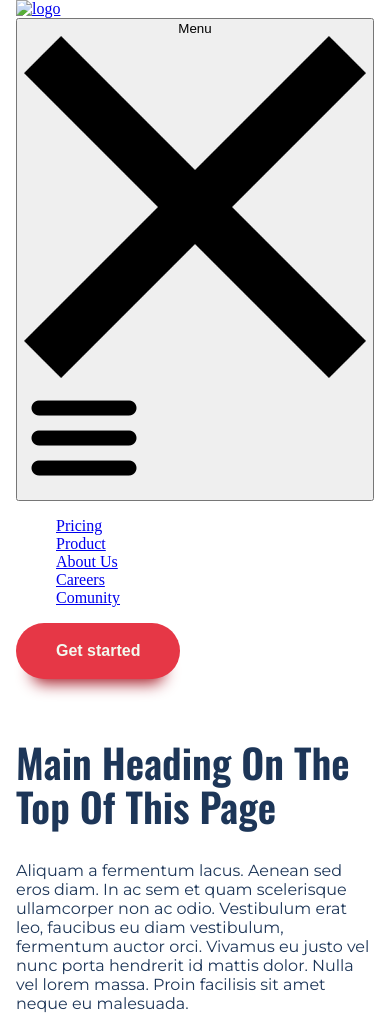
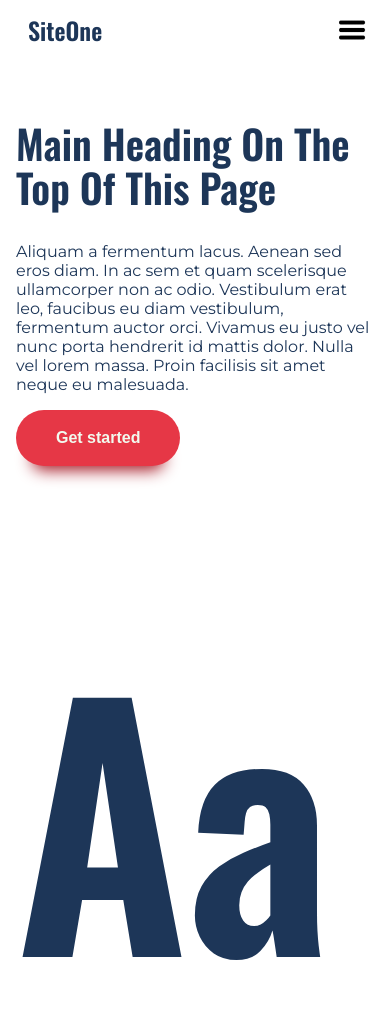
Before and after one commit to DabTheMatt/site_one, a website built with Vite: page index.html in a window 390 px wide. Shown: the top 1016 px of the page. Built offline with nearby package versions, Linux system fonts and the light colour scheme.

Commit message:
mobile nav

```diff
--- a/index.html
+++ b/index.html
@@ -10,10 +10,11 @@
   <body>
     <header class="main-header">
       <div class="container">
-        <a href="#"><img src="" alt="logo"></a>
+        <div class="nav-wrapper">
+          <h2 class="logo-text">SiteOne</h2>
           <button class="mobile-nav-toggle" aria-controls="primary-navigation"><span class="visually-hidden">Menu</span>
-          <img class="hamburger-close" src="./assets/images/hamburger_close.png" alt="" aria-hidden="true">
-          <img class="hamburger-open" src="./assets/images/hamburger_open.png" alt="" aria-hidden="true">
+            <img class="icon-size hamburger-close" src="./assets/images/hamb_close.png" alt="" aria-hidden="true">
+            <img class="icon-size hamburger-open" src="./assets/images/hamb_open.png" alt="" aria-hidden="true">
           </button>
           <nav aria-label="primary-navigation" class="header-menu">
             <ul role="list" class="main-nav" id="primary-navigation">
@@ -23,8 +24,9 @@
               <li><a href="#">Careers</a></li>
               <li><a href="#">Comunity</a></li>
             </ul>
-          <button class="regular-button">Get started</button>
           </nav>
+          <button class="regular-button" style="display: none">Get started</button>
+        </div>
       </div>
     </header>
 
--- a/script.js
+++ b/script.js
@@ -0,0 +1,2 @@
+const navToggle = document.querySelector('.mobile-nav-toggle');
+const primaryNav = document.querySelector('.header-menu');
--- a/style.css
+++ b/style.css
@@ -70,6 +70,18 @@
 }
 
 /* utility classes */
+
+.visually-hidden {
+  position: absolute;
+  width: 1px;
+  height: 1px;
+  padding: 0;
+  margin: -1px;
+  overflow: hidden;
+  clip: rect(0, 0, 0, 0);
+  white-space: nowrap;
+  border: 0;
+}
 
 .fs-p-heading {
   font-size: var(--font-size-primary-heading);
@@ -258,3 +270,47 @@ body {
 .regular-button[data-type="inverted"]:focus-visible {
   color: var(--accent-opacity-5);
 }
+
+/* navigation */
+
+.header-menu {
+  margin-top: var(--size-2);
+}
+
+.mobile-nav-toggle {
+  display: none;
+}
+
+@media (max-width: 50em) {
+  .header-menu {
+    display: none
+  }
+
+  .mobile-nav-toggle {
+    display: block;
+    cursor: pointer;
+    background-color: transparent;
+    border: 0;
+    padding: .5em;
+  }
+
+  .mobile-nav-toggle .hamburger-close{
+    display: none;
+  }
+}
+
+.icon-size {
+  width: 30px;
+  height: 30px;
+}
+
+.logo-text {
+  margin: 0;
+  padding: .5em;
+}
+
+.nav-wrapper {
+  display: flex;
+  align-items: center;
+  justify-content: space-between;
+}
```
Also changed, not shown: assets/images/hamb_close.png (added), assets/images/hamb_open.png (added), assets/images/hamburger_close.png (deleted), assets/images/hamburger_open.png (deleted). Lines whose indentation alone changed are shown as unchanged.
